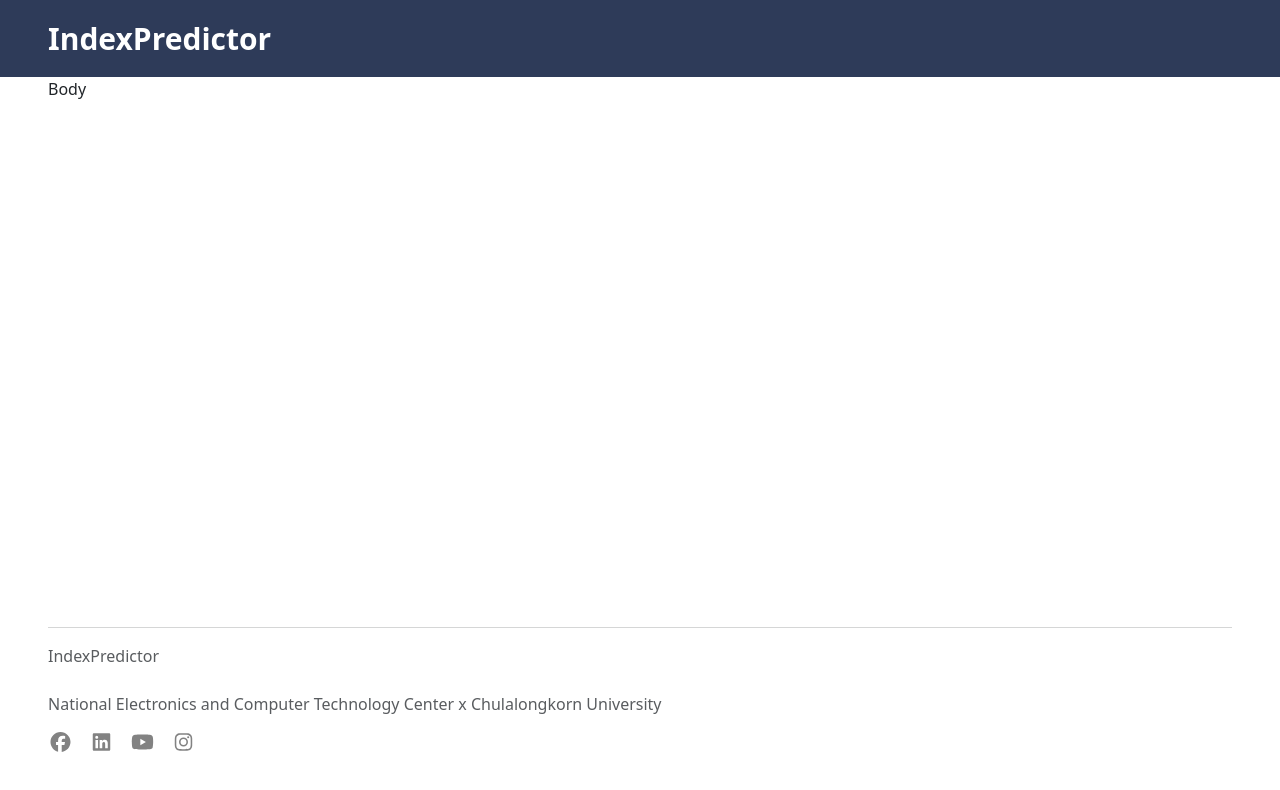
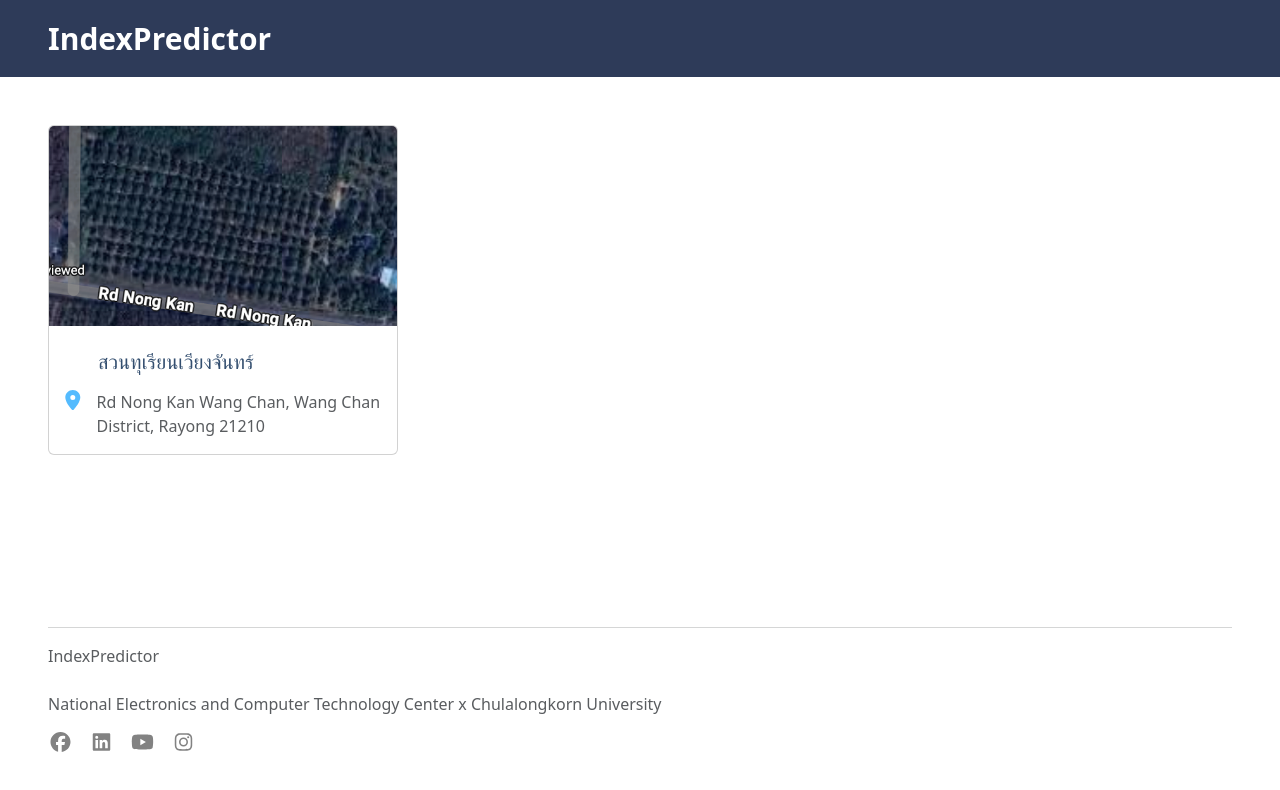
Before and after one commit to Ropocatsip/IndexPredictor, a Next.js app in the folder index-predictor/: page / in a window 1280 px wide. Shown: the top 790 px of the page. Built offline with nearby package versions, Linux system fonts and the light colour scheme.

Commit message:
สร้าง card

```diff
--- a/index-predictor/app/globals.css
+++ b/index-predictor/app/globals.css
@@ -4,3 +4,7 @@
     font-size: 30px;
     font-weight: bold;
 }
+
+.card-title {
+    color: #334E6F !important;
+}
--- a/index-predictor/app/page.tsx
+++ b/index-predictor/app/page.tsx
@@ -1,11 +1,40 @@
-import Image from "next/image";
-import styles from "./page.module.css";
+import Image from 'next/image';
+import { library } from '@fortawesome/fontawesome-svg-core';
+import { FontAwesomeIcon } from '@fortawesome/react-fontawesome';
+import { faLocationDot } from '@fortawesome/free-solid-svg-icons';
+
+library.add(faLocationDot);
 
 export default function Home() {
   return (
-    <div className="px-5">
+    <div className="d-flex align-items-center p-5 justify-content-between">
+      <div className="card d-flex flex-column" style={{ maxWidth: '350px', width: '100%' }}>
+        {/* Image on top */}
+        <div style={{ position: 'relative', width: '100%', height: '200px' }}>
+          <Image
+            src="/land.png" // replace with your image path
+            alt="Card Image"
+            layout="fill"
+            objectFit="cover"
+            className="card-img-top"
+          />
+        </div>
 
-      Body
+        {/* Content below */}
+        <div className="card-body d-flex flex-column">
+          <div className='d-flex flex-row gap-2 py-2'>
+            <FontAwesomeIcon icon="location-dot" size="lg" color='white'></FontAwesomeIcon>
+            <h5 className="card-title cardtitle">สวนทุเรียนเวียงจันทร์</h5>
+          </div>
+          <div className='d-flex flex-row gap-3'>
+            <FontAwesomeIcon icon="location-dot" size="lg" color='#54BBFE'></FontAwesomeIcon>
+            <p className="card-text text-muted ">
+              Rd Nong Kan Wang Chan,  Wang Chan District, Rayong 21210
+            </p>
+          </div>
+        </div>
+      </div>
+
     </div>
   );
 }
```
Also changed, not shown: index-predictor/app/landing-page/page.tsx (+6 -2 lines), index-predictor/public/land.png (added).
